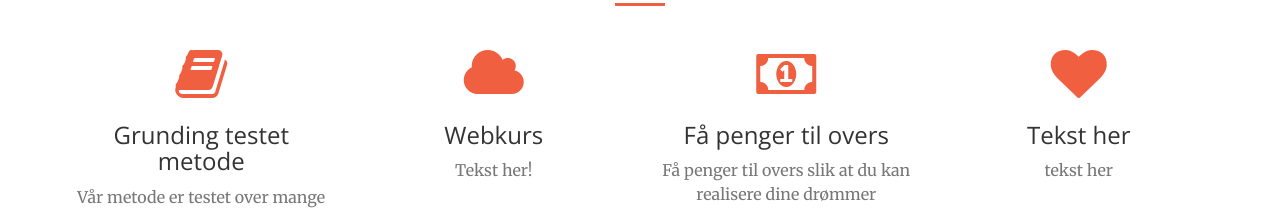
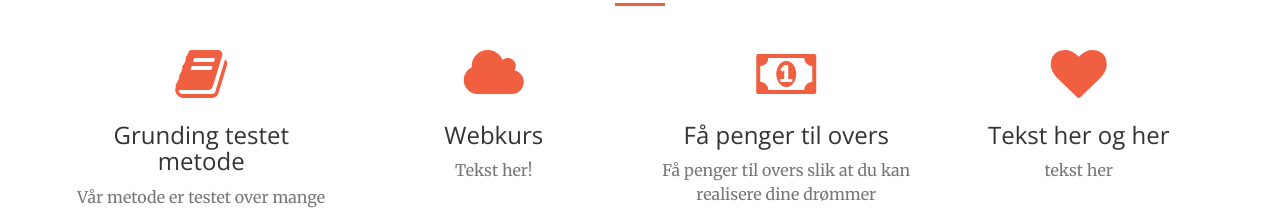
Before and after one commit to dgooglr/jesperbh, a website: page index.html in a window 1280 px wide. Shown: the part 1320-1531 px from the top of the page. Drawn offline with nearby package versions, Linux system fonts and the light colour scheme.

Commit message:
fixed meny

```diff
--- a/index.html
+++ b/index.html
@@ -130,7 +130,7 @@
             <div class="col-lg-3 col-md-6 text-center">
                <div class="service-box">
                   <i class="fa fa-4x fa-heart wow bounceIn text-primary" data-wow-delay=".3s"></i>
-                  <h3>Tekst her</h3>
+                  <h3>Tekst her og her</h3>
                   <p class="text-muted">tekst her</p>
                </div>
             </div>
```
